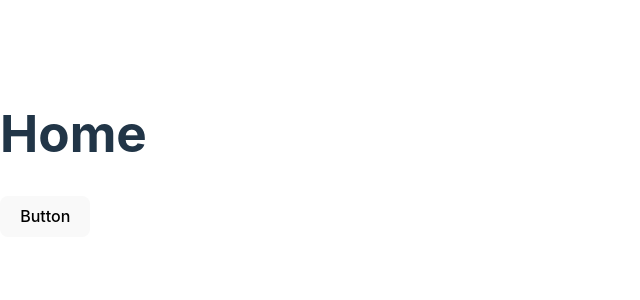
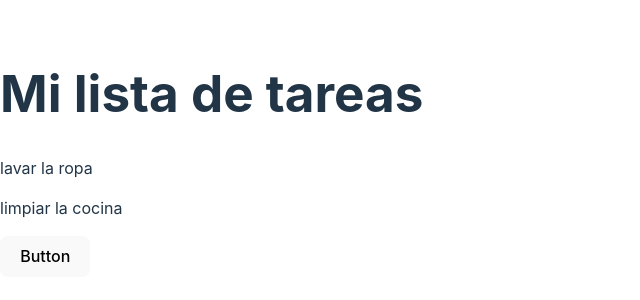
Before and after one commit to mariandrean/to-do-list, a React (Vite) app: page / in a window 1280 px wide. Shown: the part 246-546 px from the top of the page, without its empty margins (0-640 px from the left). Built offline with nearby package versions, Linux system fonts and the light colour scheme; data requests are answered from the project's data file.

Commit message:
add fetch

```diff
--- a/server/db.json
+++ b/server/db.json
@@ -1,8 +1,12 @@
 {
-    "to-dos": [
+    "todos": [
         {
             "name": "lavar la ropa",
             "id": "1"
+        },
+        {
+            "name": "limpiar la cocina",
+            "id": "2"
         }
     ]
 }
--- a/src/pages/Home/Home.jsx
+++ b/src/pages/Home/Home.jsx
@@ -1,10 +1,22 @@
 import './Home.css';
 import Button from '../../components/Button/Button'
+import { useEffect, useState } from 'react';
+
 
 function Home() {
+
+    const [todos, setTodos] = useState([]);
+
+    useEffect(() => {
+        fetch("http://localhost:3000/todos")
+        .then(response => response.json())
+        .then(list => setTodos(list));
+    },[]);
+
     return(
         <>
-            <h1>Home</h1>
+            <h1>Mi lista de tareas</h1>
+            <section>{todos.map(todo => (<p>{todo.name}</p>))}</section>
             <Button/>
         </>
     )
```
